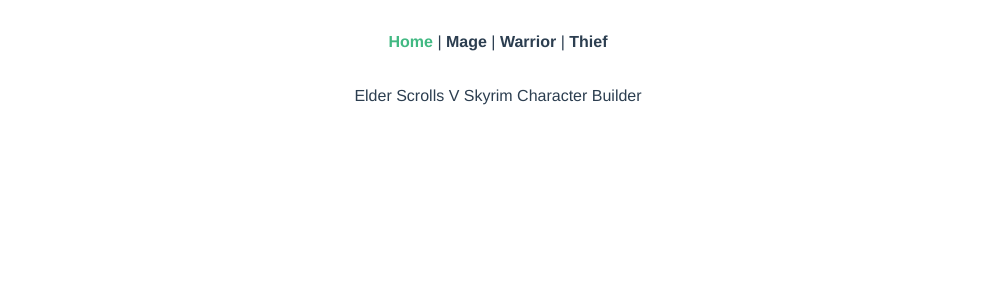
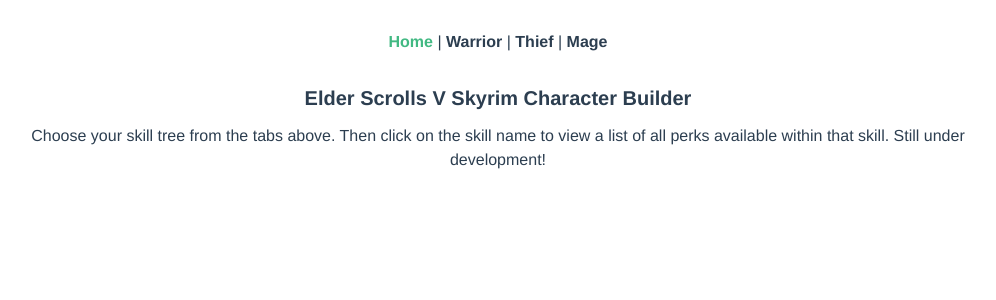
Before and after one commit to BrandonH676/skyrim-character-builder, a Vue app: page / in a window 1280 px wide. Shown: the top 300 px of the page, without its empty margins (142-1138 px from the left). Built offline with nearby package versions, Linux system fonts and the light colour scheme.

Commit message:
re-arrange nav, font adjustments to look decent

```diff
--- a/src/App.vue
+++ b/src/App.vue
@@ -1,9 +1,9 @@
 <template>
   <div id="nav">
     <keep-alive><router-link to="/">Home</router-link></keep-alive> |
-    <keep-alive><router-link to="/mage">Mage</router-link></keep-alive> |
     <keep-alive><router-link to="/warrior">Warrior</router-link></keep-alive> |
-    <keep-alive><router-link to="/thief">Thief</router-link></keep-alive>
+    <keep-alive><router-link to="/thief">Thief</router-link></keep-alive> |
+    <keep-alive><router-link to="/mage">Mage</router-link></keep-alive>
   </div>
   <router-view />
 </template>
--- a/src/components/SkillTree.vue
+++ b/src/components/SkillTree.vue
@@ -20,7 +20,7 @@
             class="cursor-pointer">
               <span class="font-bold">{{perk.name}}</span>
               <span class="ml-1 text-sm">{{perk.description}}</span>
-              <span class="ml-1 text-sm font-medium">({{perk.chosen}} of {{perk.steps}})</span>
+              <span class="ml-1 font-medium">({{perk.chosen}} of {{perk.steps}})</span>
           </li>
         </ul>
     </div>
--- a/src/views/Home.vue
+++ b/src/views/Home.vue
@@ -1,7 +1,18 @@
 <template>
+
   <div class="home container">
-    <h1>Elder Scrolls V Skyrim Character Builder</h1>
+    <h1 class="font-bold text-xl mb-3">
+      Elder Scrolls V Skyrim Character Builder
+    </h1>
   </div>
+
+  <div class="container">
+    <div class="w-11/12 mx-auto md:w-3/4">
+      Choose your skill tree from the tabs above. Then click on the skill name to
+      view a list of all perks available within that skill. Still under development!
+    </div>
+  </div>
+
 </template>
 
 <script>
```
